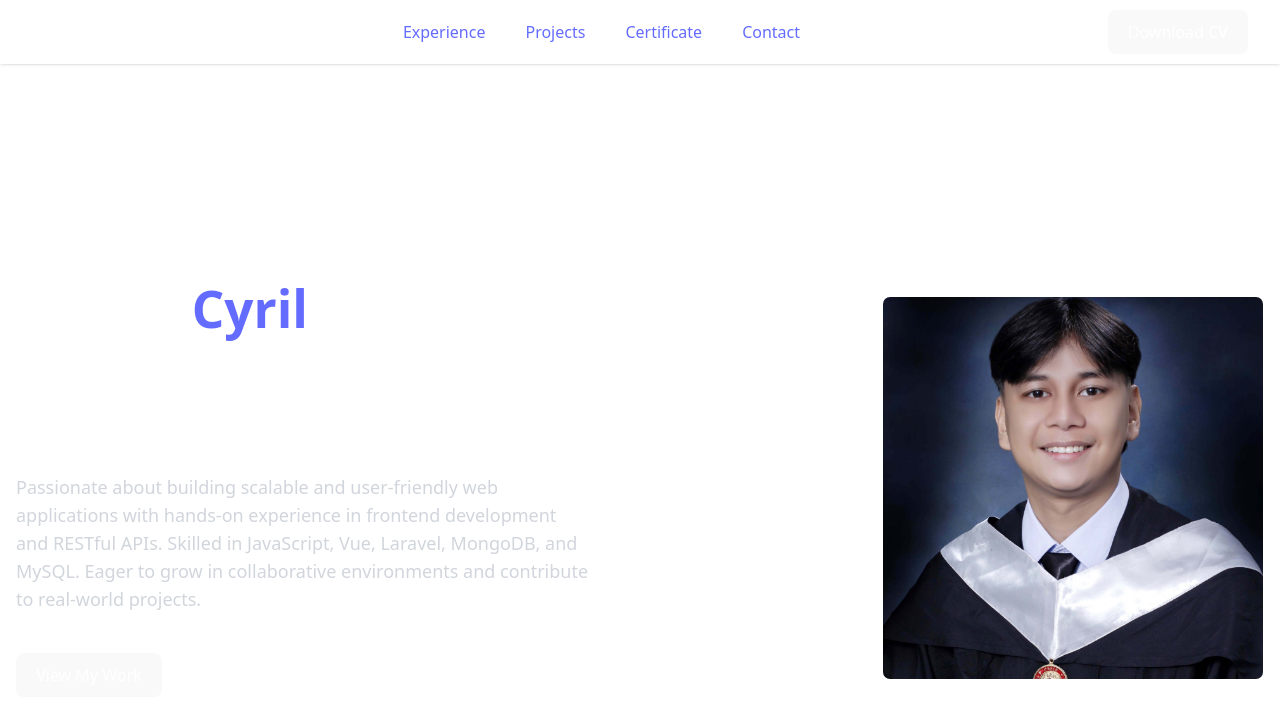
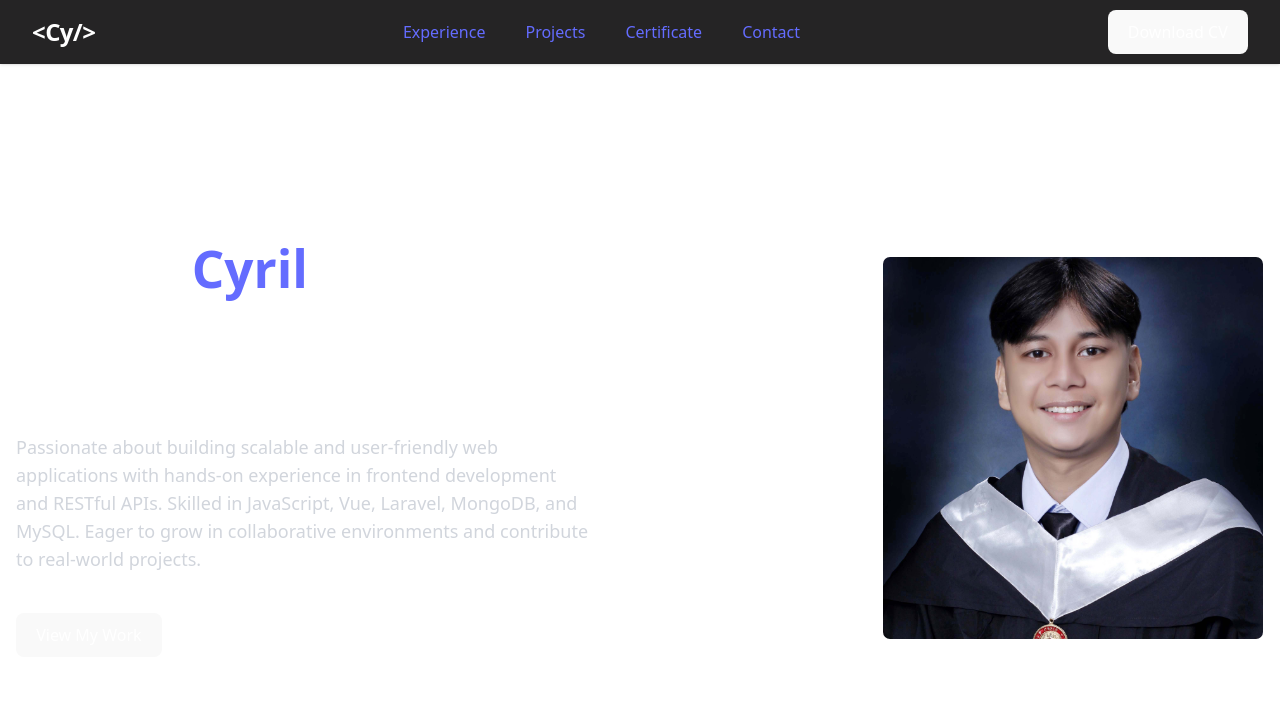
Before and after one commit to CyrilMel/cy-portfolio, a React (Vite) app: page / in a window 1280 px wide. Shown: the top 718 px of the page. Built offline with nearby package versions, Linux system fonts and the light colour scheme.

Commit message:
fixed issue in navbar

```diff
--- a/src/App.tsx
+++ b/src/App.tsx
@@ -5,7 +5,7 @@ function App() {
   return (
     <>
       <Navbar />
-      <main className="flex items-center justify-center text-white px-4 pt-10">
+      <main className="flex items-center justify-center text-white px-4">
         <Landing />
       </main>
     </>
--- a/src/components/Landing.tsx
+++ b/src/components/Landing.tsx
@@ -2,7 +2,7 @@ import myImage from '../assets/me.jpg';
 
 const Landing = () => {
     return (
-        <section className="py-60 w-full flex flex-col md:flex-row items-center justify-center gap-12">
+        <section className="py-30 lg:py-60 w-full flex flex-col md:flex-row items-center justify-center gap-12">
         {/* Text Section */}
         <div className="text-center md:text-left space-y-6">
             <h1 className="text-4xl sm:text-5xl font-bold leading-tight">
--- a/src/components/Navbar.tsx
+++ b/src/components/Navbar.tsx
@@ -7,8 +7,7 @@ const Navbar = () => {
 
   return (
         <>
-        {/* Navbar */}
-        <header className="fixed top-0 w-full shadow-sm z-50">
+        <header className="fixed top-0 w-full shadow-sm z-50 navbar-bg">
         <div className="max-w-7xl mx-auto px-4 sm:px-6 lg:px-8 h-16 flex items-center justify-between">
             {/* Left: Logo */}
             <div className="text-2xl font-bold text-red-600 tracking-tight text-white">
--- a/src/index.css
+++ b/src/index.css
@@ -51,6 +51,10 @@ h1 {
   line-height: 1.1;
 }
 
+.navbar-bg{
+  background-color: #252425;
+}
+
 button {
   border-radius: 8px;
   border: 1px solid transparent;
```
